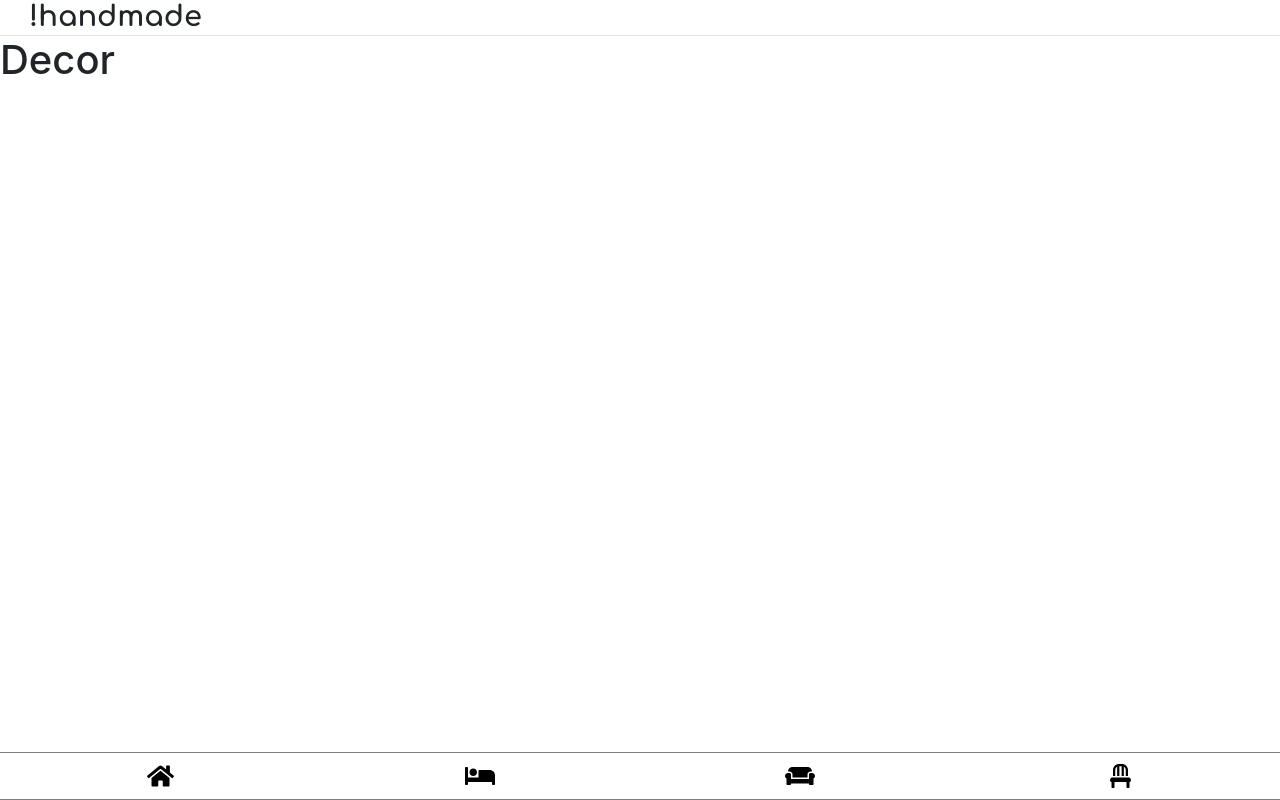
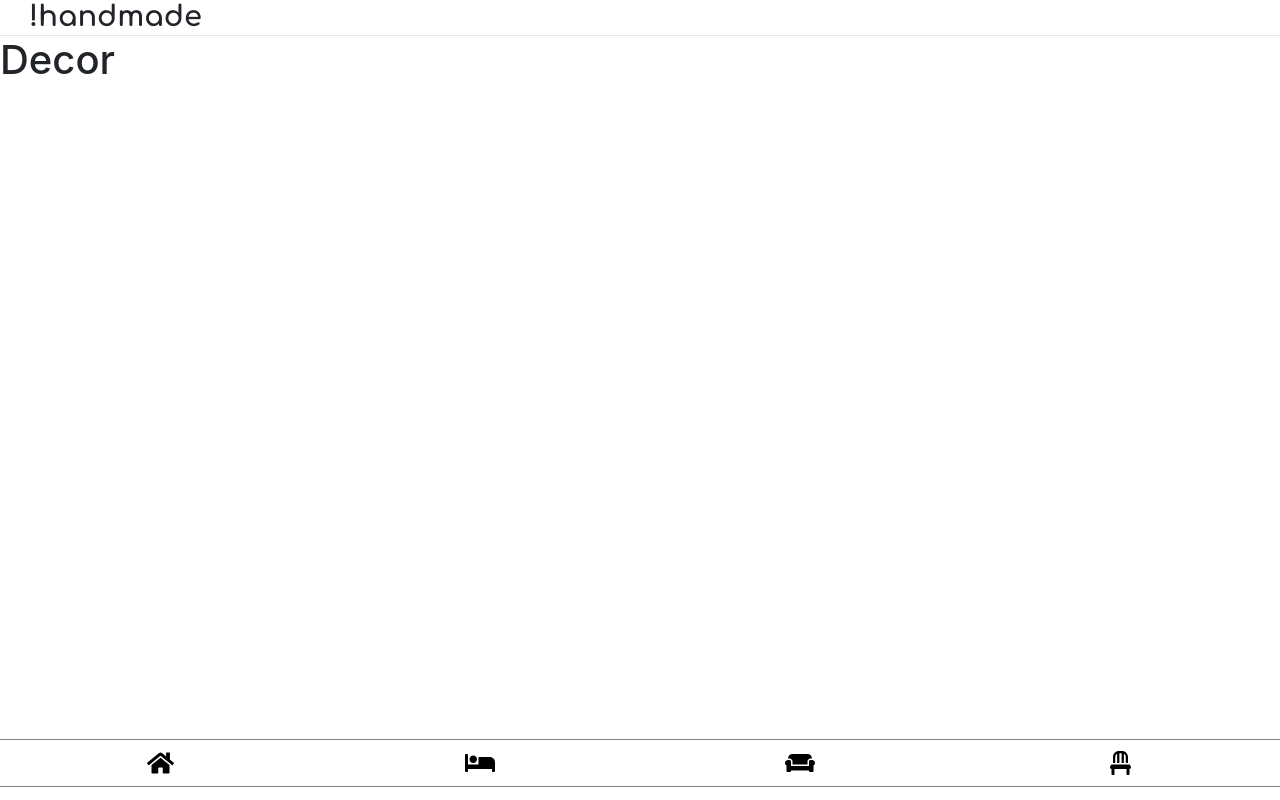
Before and after one commit to i-lazarev/metal-handmade, a React (Create React App) app: page /decor in a window 1280 px wide. Built offline with nearby package versions, Linux system fonts and the light colour scheme.

Commit message:
Added navigation icons

```diff
--- a/src/Styles/NavBar.css
+++ b/src/Styles/NavBar.css
@@ -13,6 +13,7 @@
   left: 0;
   bottom: 0;
   width: 100%;
+  margin-bottom: 1%;
 }
 #hr {
   padding: 0;
```
